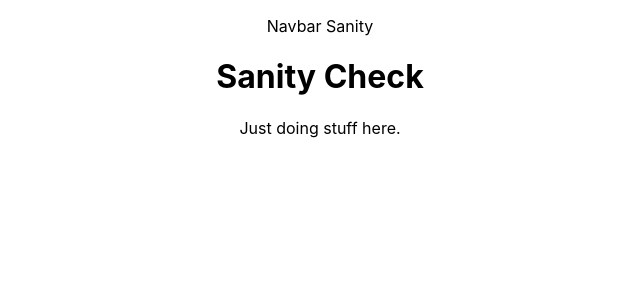
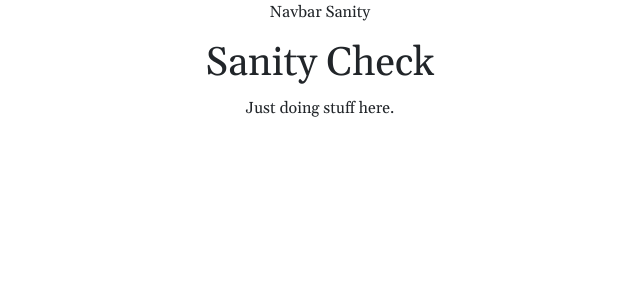
Before and after one commit to superjjang1/randolist, a React (Create React App) app: page / in a window 1280 px wide. Shown: the top 300 px of the page, without its empty margins (320-960 px from the left). Built offline with nearby package versions, Linux system fonts and the light colour scheme.

Commit message:
font styling, bootstrap

```diff
--- a/public/index.html
+++ b/public/index.html
@@ -15,6 +15,10 @@
       user's mobile device or desktop. See https://developers.google.com/web/fundamentals/web-app-manifest/
     -->
     <link rel="manifest" href="%PUBLIC_URL%/manifest.json" />
+    <link rel="stylesheet" href="https://stackpath.bootstrapcdn.com/bootstrap/4.4.1/css/bootstrap.min.css" integrity="sha384-Vkoo8x4CGsO3+Hhxv8T/Q5PaXtkKtu6ug5TOeNV6gBiFeWPGFN9MuhOf23Q9Ifjh" crossorigin="anonymous">
+    <link href="https://fonts.googleapis.com/css?family=Gelasio&display=swap" rel="stylesheet">
+
+
     <!--
       Notice the use of %PUBLIC_URL% in the tags above.
       It will be replaced with the URL of the `public` folder during the build.
@@ -24,7 +28,7 @@
       work correctly both with client-side routing and a non-root public URL.
       Learn how to configure a non-root public URL by running `npm run build`.
     -->
-    <title>React App</title>
+    <title>RandomList</title>
   </head>
   <body>
     <noscript>You need to enable JavaScript to run this app.</noscript>
@@ -40,4 +44,7 @@
       To create a production bundle, use `npm run build` or `yarn build`.
     -->
   </body>
+  <script src="https://code.jquery.com/jquery-3.4.1.slim.min.js" integrity="sha384-J6qa4849blE2+poT4WnyKhv5vZF5SrPo0iEjwBvKU7imGFAV0wwj1yYfoRSJoZ+n" crossorigin="anonymous"></script>
+<script src="https://cdn.jsdelivr.net/npm/popper.js@1.16.0/dist/umd/popper.min.js" integrity="sha384-Q6E9RHvbIyZFJoft+2mJbHaEWldlvI9IOYy5n3zV9zzTtmI3UksdQRVvoxMfooAo" crossorigin="anonymous"></script>
+<script src="https://stackpath.bootstrapcdn.com/bootstrap/4.4.1/js/bootstrap.min.js" integrity="sha384-wfSDF2E50Y2D1uUdj0O3uMBJnjuUD4Ih7YwaYd1iqfktj0Uod8GCExl3Og8ifwB6" crossorigin="anonymous"></script>
 </html>
--- a/src/App.css
+++ b/src/App.css
@@ -1,5 +1,7 @@
 .App {
   text-align: center;
+  font-family: 'Gelasio', serif;
+
 }
 
 .App-logo {
```
